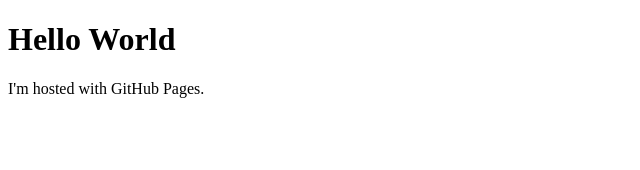
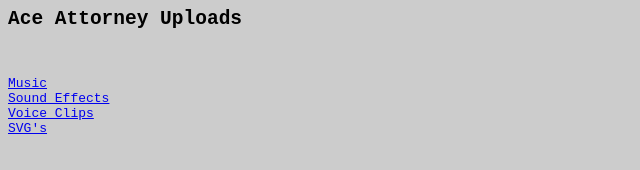
Before and after one commit to Rhenium186/Rhenium186.github.io, a plain HTML site: page index.html in a window 1280 px wide. Shown: the whole page, without its empty margins (0-640 px from the left). Drawn offline with Linux system fonts and the light colour scheme.

Commit message:
Update index.html

```diff
--- a/index.html
+++ b/index.html
@@ -1,7 +1,14 @@
-<!DOCTYPE html>
 <html>
-<body>
-<h1>Hello World</h1>
-<p>I'm hosted with GitHub Pages.</p>
+<head>
+<title>Ace Attorney Uploads</title>
+</head>
+<body bgcolor="cccccc">
+<font face="ocr a extended"><tt><h2>Ace Attorney Uploads</h2><br>
+<br>
+<a href="Music/index.html">Music</a><br>
+<a href="SFX/index.html">Sound Effects</a><br>
+<a href="Voice Clips/index.html">Voice Clips</a><br>
+<a href="SVGs/index.html">SVG's</a>
+</tt></font>
 </body>
 </html>
```
